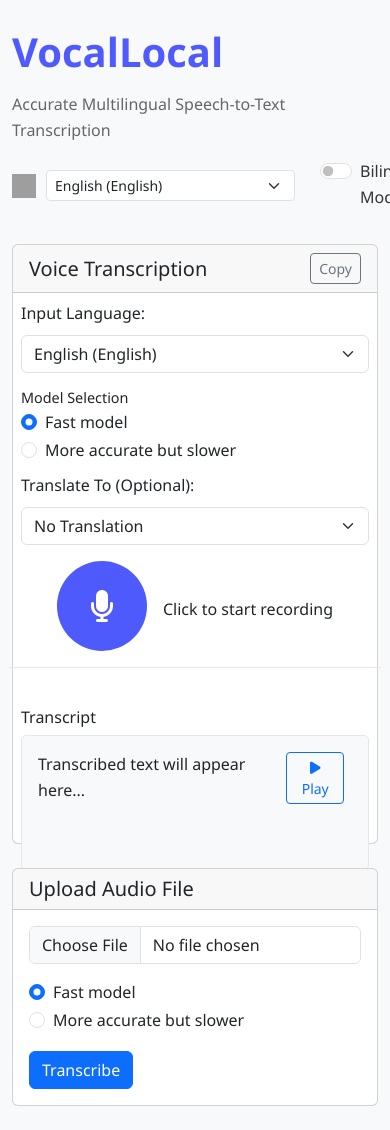
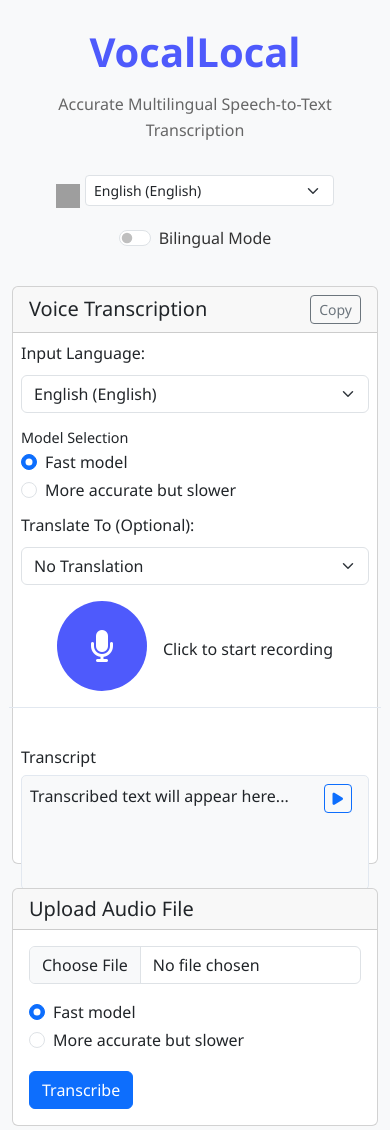
Before and after one commit to radubobirnac/vocallocal, a Flask app: page / in a window 390 px wide; the page is wider, and only the part inside the window is pictured. Shown: the top 1130 px of that part. Run offline with Flask 3, Linux system fonts and the light colour scheme; some libraries are stand-ins or nearby versions; grey boxes are pictures that could not be loaded.

Commit message:
Version 0.1 html Padding

```diff
--- a/templates/index.html
+++ b/templates/index.html
@@ -90,6 +90,13 @@
             margin-left: 0.5rem;
             padding: 0.2rem 0.5rem;
         }
+
+        /* Mobile-friendly button styles */
+        .btn-mobile-friendly {
+            white-space: nowrap;
+            overflow: hidden;
+            text-overflow: ellipsis;
+        }
         .speaker-card {
             height: 100%;
         }
@@ -148,6 +155,45 @@
                 margin-bottom: 2rem;
                 padding-bottom: 2rem;
                 border-bottom: 1px solid #e2e8f0;
+            }
+            .header {
+                flex-direction: column;
+                align-items: center;
+            }
+            .logo-container {
+                margin-bottom: 1rem;
+                text-align: center;
+            }
+            .language-selector {
+                width: 100%;
+                justify-content: center;
+                flex-wrap: wrap;
+                gap: 10px;
+            }
+        }
+
+        /* Additional mobile-specific adjustments */
+        @media (max-width: 576px) {
+            .language-selector {
+                flex-direction: column;
+                align-items: center;
+            }
+            select.form-select-sm {
+                width: 100% !important;
+                margin-right: 0 !important;
+                margin-bottom: 10px;
+            }
+            .play-btn {
+                padding: 0.15rem 0.4rem;
+                font-size: 0.85rem;
+            }
+            .btn-sm {
+                padding: 0.2rem 0.5rem;
+                font-size: 0.875rem;
+            }
+            .transcript, .translation {
+                min-height: 80px;
+                padding: 0.5rem;
             }
         }
 
@@ -181,10 +227,12 @@
                 <p class="subtitle" id="appSubtitle">Accurate Multilingual Speech-to-Text Transcription</p>
             </div>
             <div class="language-selector">
-                <img src="https://img.icons8.com/ios-filled/24/000000/language.png" alt="Language" style="width: 24px; height: 24px;" />
-                <select id="globalLanguageSelect" class="form-select form-select-sm" style="width: auto; margin-right: 15px;">
-                    <!-- Will be populated with languages -->
-                </select>
+                <div class="d-flex align-items-center">
+                    <img src="https://img.icons8.com/ios-filled/24/000000/language.png" alt="Language" style="width: 24px; height: 24px; margin-right: 5px;" />
+                    <select id="globalLanguageSelect" class="form-select form-select-sm" style="width: auto; margin-right: 15px;">
+                        <!-- Will be populated with languages -->
+                    </select>
+                </div>
                 <div class="form-check form-switch">
                     <input class="form-check-input" type="checkbox" id="modeToggle">
                     <label class="form-check-label" for="modeToggle">Bilingual Mode</label>
@@ -240,8 +288,8 @@
                             <div id="basicTranscript" class="transcript flex-grow-1">
                                 <div class="d-flex justify-content-between align-items-start">
                                     <div>Transcribed text will appear here...</div>
-                                    <button id="basicPlayTranscriptButton" class="btn btn-sm btn-outline-primary me-2">
-                                        <i class="fas fa-play"></i> Play
+                                    <button id="basicPlayTranscriptButton" class="btn btn-sm btn-outline-primary me-2 btn-mobile-friendly">
+                                        <i class="fas fa-play"></i> <span class="d-none d-sm-inline">Play</span>
                                     </button>
                                 </div>
                             </div>
@@ -251,8 +299,8 @@
                                 <div id="basicTranslation" class="transcript">
                                     <div class="d-flex justify-content-between align-items-start">
                                         <div>Translated text will appear here...</div>
-                                        <button id="basicPlayTranslationButton" class="btn btn-sm btn-outline-primary me-2">
-                                            <i class="fas fa-play"></i> Play
+                                        <button id="basicPlayTranslationButton" class="btn btn-sm btn-outline-primary me-2 btn-mobile-friendly">
+                                            <i class="fas fa-play"></i> <span class="d-none d-sm-inline">Play</span>
                                         </button>
                                     </div>
                                 </div>
@@ -377,8 +425,8 @@
                             <div class="d-flex justify-content-between align-items-center">
                                 <h5>Speaker 1</h5>
                                 <div>
-                                    <button id="playTranscript1Button" class="btn btn-sm btn-outline-primary me-2">
-                                        <i class="fas fa-play"></i> Play
+                                    <button id="playTranscript1Button" class="btn btn-sm btn-outline-primary me-2 btn-mobile-friendly">
+                                        <i class="fas fa-play"></i> <span class="d-none d-sm-inline">Play</span>
                                     </button>
                                     <button id="copyTranscript1Button" class="btn btn-sm btn-outline-secondary">Copy</button>
                                 </div>
@@ -391,8 +439,8 @@
                             <div id="translation1" class="translation">
                                 <div class="d-flex justify-content-between align-items-start">
                                     <div>Translation will appear here...</div>
-                                    <button class="btn btn-sm btn-outline-primary me-2" id="playTranslation1Button">
-                                        <i class="fas fa-play"></i> Play
+                                    <button class="btn btn-sm btn-outline-primary me-2 btn-mobile-friendly" id="playTranslation1Button">
+                                        <i class="fas fa-play"></i> <span class="d-none d-sm-inline">Play</span>
                                     </button>
                                 </div>
                             </div>
@@ -407,8 +455,8 @@
                             <div class="d-flex justify-content-between align-items-center">
                                 <h5>Speaker 2</h5>
                                 <div>
-                                    <button id="playTranscript2Button" class="btn btn-sm btn-outline-primary me-2">
-                                        <i class="fas fa-play"></i> Play
+                                    <button id="playTranscript2Button" class="btn btn-sm btn-outline-primary me-2 btn-mobile-friendly">
+                                        <i class="fas fa-play"></i> <span class="d-none d-sm-inline">Play</span>
                                     </button>
                                     <button id="copyTranscript2Button" class="btn btn-sm btn-outline-secondary">Copy</button>
                                 </div>
@@ -421,8 +469,8 @@
                             <div id="translation2" class="translation">
                                 <div class="d-flex justify-content-between align-items-start">
                                     <div>Translation will appear here...</div>
-                                    <button class="btn btn-sm btn-outline-primary me-2" id="playTranslation2Button">
-                                        <i class="fas fa-play"></i> Play
+                                    <button class="btn btn-sm btn-outline-primary me-2 btn-mobile-friendly" id="playTranslation2Button">
+                                        <i class="fas fa-play"></i> <span class="d-none d-sm-inline">Play</span>
                                     </button>
                                 </div>
                             </div>
@@ -1190,8 +1238,8 @@
                                         document.getElementById('basicTranscript').innerHTML = `
                                             <div class="d-flex justify-content-between align-items-start">
                                                 <div>${result.text}</div>
-                                                <button id="basicPlayTranscriptButton" class="btn btn-sm btn-outline-primary me-2">
-                                                    <i class="fas fa-play"></i> Play
+                                                <button id="basicPlayTranscriptButton" class="btn btn-sm btn-outline-primary me-2 btn-mobile-friendly">
+                                                    <i class="fas fa-play"></i> <span class="d-none d-sm-inline">Play</span>
                                                 </button>
                                             </div>
                                         `;
@@ -1213,8 +1261,8 @@
                                                 document.getElementById('basicTranslation').innerHTML = `
                                                     <div class="d-flex justify-content-between align-items-start">
                                                         <div>${translatedText}</div>
-                                                        <button id="basicPlayTranslationButton" class="btn btn-sm btn-outline-primary me-2">
-                                                            <i class="fas fa-play"></i> Play
+                                                        <button id="basicPlayTranslationButton" class="btn btn-sm btn-outline-primary me-2 btn-mobile-friendly">
+                                                            <i class="fas fa-play"></i> <span class="d-none d-sm-inline">Play</span>
                                                         </button>
                                                     </div>
                                                 `;
@@ -1384,8 +1432,8 @@
                                                 partnerSpeaker.translation.innerHTML = `
                                                     <div class="d-flex justify-content-between align-items-start">
                                                         <div>${translatedText}</div>
-                                                        <button class="btn btn-sm btn-outline-primary me-2" id="playTranslation${partnerId}Button">
-                                                            <i class="fas fa-play"></i> Play
+                                                        <button class="btn btn-sm btn-outline-primary me-2 btn-mobile-friendly" id="playTranslation${partnerId}Button">
+                                                            <i class="fas fa-play"></i> <span class="d-none d-sm-inline">Play</span>
                                                         </button>
                                                     </div>
                                                 `;
```
